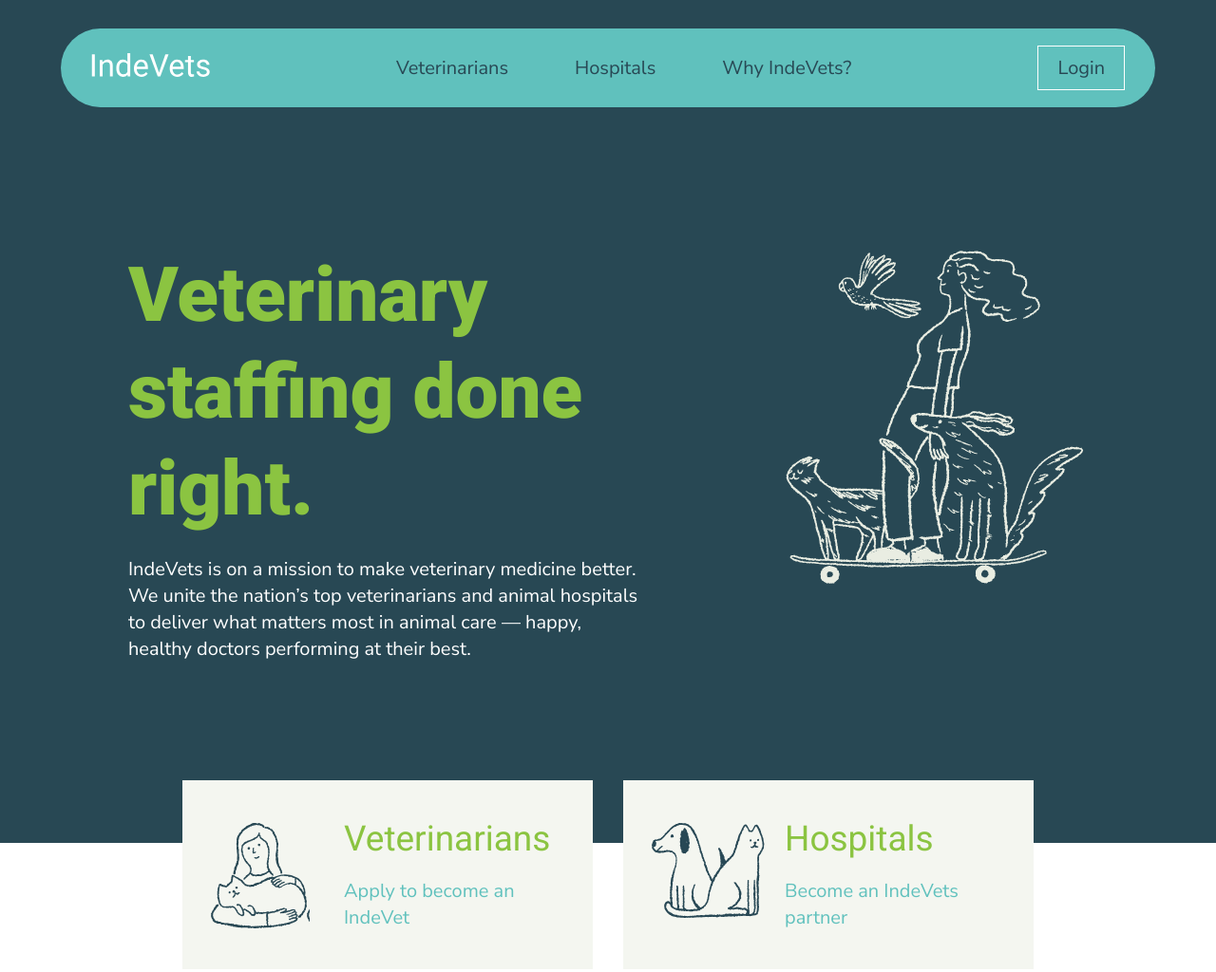
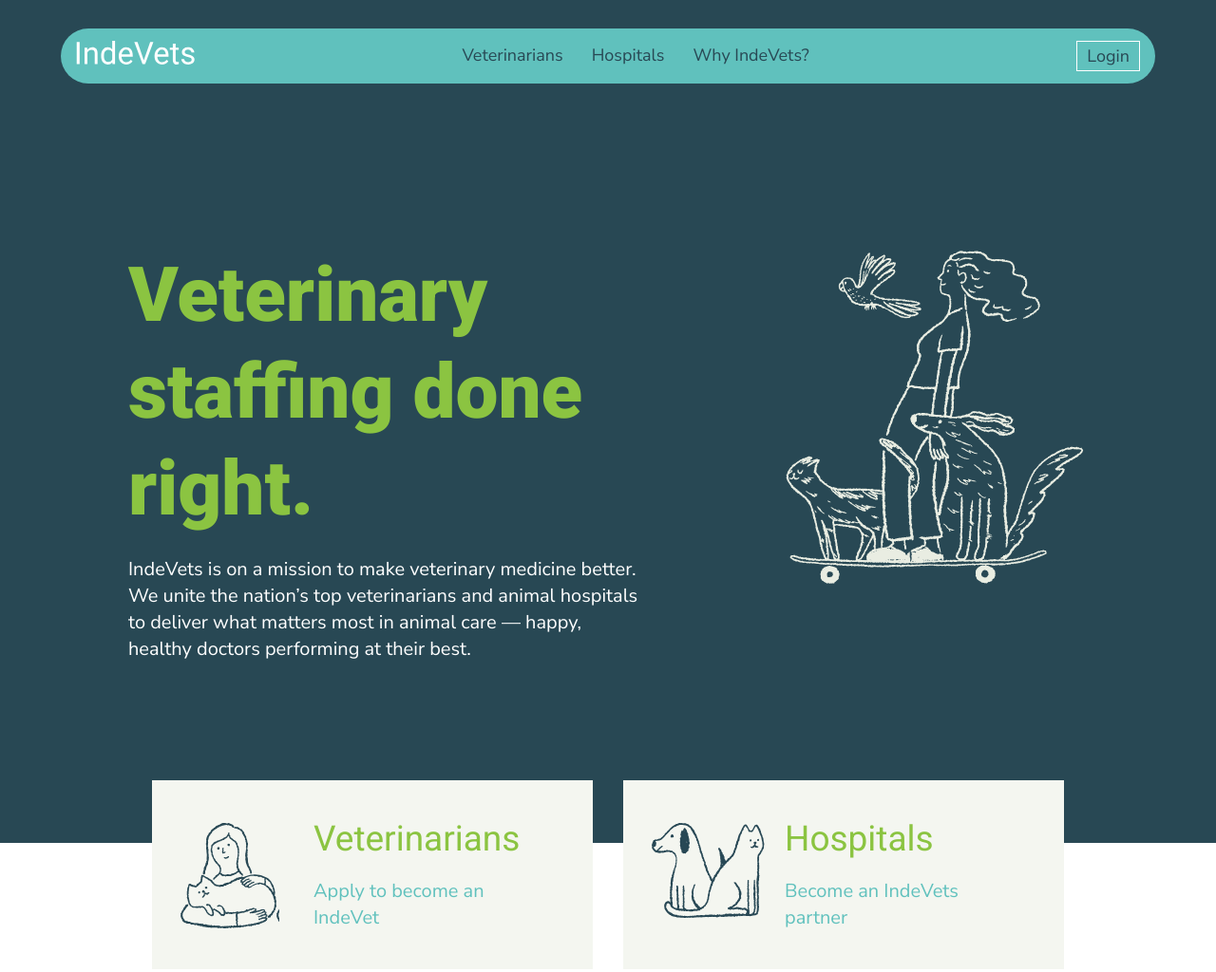
Before and after one commit to blinov-dev/IndeVets, a website: page source/index.html in a window 1280 px wide. Shown: the top 1024 px of the page at 95% size. Drawn offline with nearby package versions, Linux system fonts and the light colour scheme; files that its build step writes are made by us from their sources.

Commit message:
Сделал адаптив хедереа под планшеты

```diff
--- a/source/index.html
+++ b/source/index.html
@@ -17,7 +17,12 @@
 <body class="page__body">
   <header class="header">
     <a class="logo" href="index.html">
-      <img class="logo__img" src="images/logo.svg" alt="IndeVets" width="125" height="33">
+      <picture>
+        <source media="(min-width: 1200px)" srcset="images/logo.svg" width="125" height="33">
+
+        <source media="(min-width: 768px)" srcset="images/logo.svg" width="100" height="33">
+        <img class="logo__img" src="images/logo.svg" alt="IndeVets" width="75" height="33">
+      </picture>
     </a>
 
     <nav class="nav">
--- a/source/styles/blocks/about-as.scss
+++ b/source/styles/blocks/about-as.scss
@@ -1,5 +1,5 @@
 .about-as {
-  padding: 0 190px;
+  padding: 0 150px;
   padding-top: 300px;
   padding-bottom: 90px;
   display: flex;
--- a/source/styles/blocks/header.scss
+++ b/source/styles/blocks/header.scss
@@ -5,6 +5,7 @@
   border-radius: 50px;
   width: 90%;
   display: flex;
+  gap: 10px;
   justify-content: space-between;
   align-items: center;
   position: absolute;
@@ -44,3 +45,25 @@
     color: $white;
   }
 }
+
+@media (min-width: $width-tablet) {
+  .header {
+    padding: 9px 16px;
+  }
+  .nav__list {
+    gap: 10px;
+  }
+  .nav__link {
+    padding: 5px 10px;
+    font-size: 18px;
+    line-height: 20px;
+  }
+  .login {
+    padding: 5px 10px;
+    font-size: 18px;
+    line-height: 20px;
+  }
+}
+
+@media (min-width: $width-desktop) {
+}
--- a/source/styles/blocks/info.scss
+++ b/source/styles/blocks/info.scss
@@ -1,8 +1,8 @@
 .info {
-  padding: 90px 190px;
+  padding: 90px 150px;
   display: grid;
   grid-template-columns: 240px 1fr;
-  gap: 165px;
+  gap: 160px;
   background-color: $header-color;
 }
 
--- a/source/styles/blocks/main-promo.scss
+++ b/source/styles/blocks/main-promo.scss
@@ -36,7 +36,7 @@
   position: absolute;
   bottom: -15%;
   left: 50%;
-  width: 70%;
+  width: 75%;
   transform: translateX(-50%);
   display: grid;
   grid-template-columns: 1fr 1fr;
--- a/source/styles/blocks/mission.scss
+++ b/source/styles/blocks/mission.scss
@@ -1,5 +1,5 @@
 .mission {
-  padding: 90px 190px;
+  padding: 90px 130px;
   display: grid;
   grid-template-columns: 1fr 1fr;
   gap: 50px;
```
